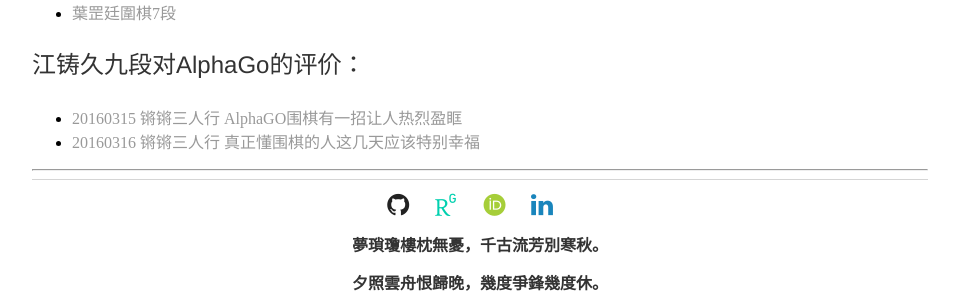
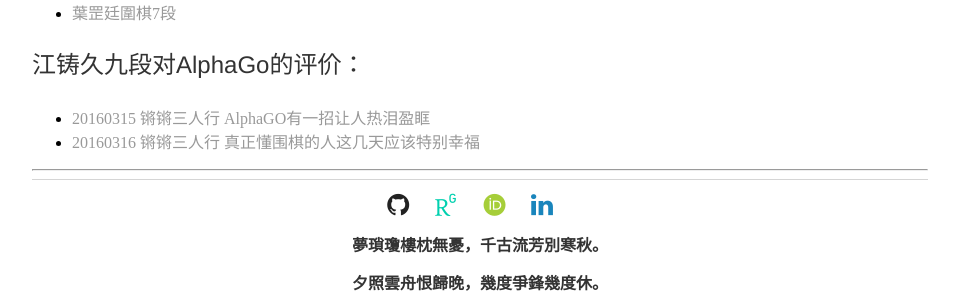
Before and after one commit to xin-huang/xin-huang.github.io, a Jekyll site: the page built from _posts/2017-04-23-写在二次人机大战之前.md, in a window 1280 px wide and 900 px high, scrolled down 1785 px. Shown: the part 544-844 px from the top of the window, without its empty margins (160-1119 px from the left). Built offline with Jekyll 4.4.1, drawn with Linux system fonts in a browser that asks for light colours; some web fonts are replaced; comment, search, counter and statistics services are not loaded.

```diff
--- a/_posts/2017-04-23-写在二次人机大战之前.md
+++ b/_posts/2017-04-23-写在二次人机大战之前.md
@@ -25,5 +25,5 @@
 
 江铸久九段对AlphaGo的评价：
 
-- [20160315 锵锵三人行 AlphaGO围棋有一招让人热烈盈眶](https://www.youtube.com/watch?v=GHA13ryLlJE)
+- [20160315 锵锵三人行 AlphaGO有一招让人热泪盈眶](https://www.youtube.com/watch?v=GHA13ryLlJE)
 - [20160316 锵锵三人行 真正懂围棋的人这几天应该特别幸福](https://www.youtube.com/watch?v=xHhzFfanN38)
--- a/index.html
+++ b/index.html
@@ -2,6 +2,9 @@
 layout: default
 title: 江湖八景
 ---
+<div>
+    <img src="images/cover.png">
+</div>
 <div class="blurb">
 	<p>Hi, I am Xin Huang.</p>
     <p>Currently, I am a Ph.D. candidate in CAS-MPG Partner Institute for Computational Biology.</p>
```
Also changed, not shown: images/cover.png (added).
